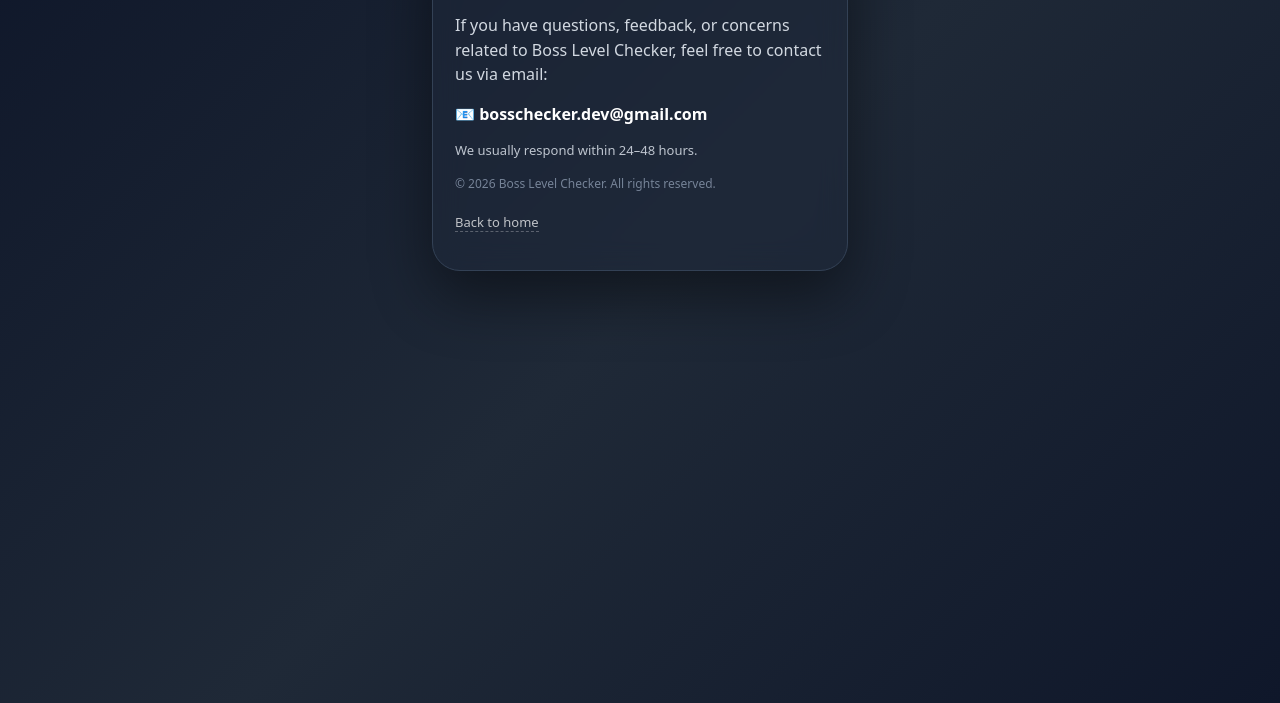
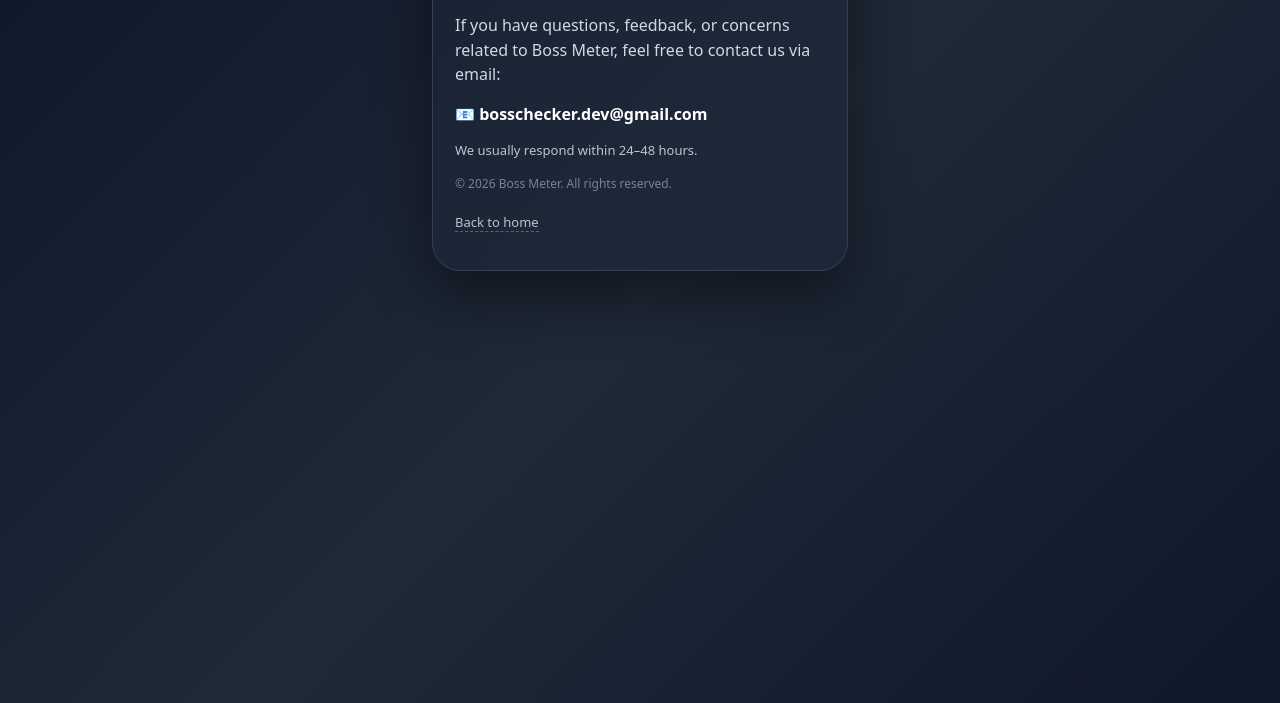
Before and after one commit to John-9000/bossdeboss, a plain HTML site: page contact.html in a window 1280 px wide. Shown: the part 97-800 px from the top of the page. Drawn offline with Linux system fonts and the light colour scheme.

Commit message:
Change title and text from 'Boss Level Checker' to 'Boss Meter'
Updated references from 'Boss Level Checker' to 'Boss Meter' in the contact page.

```diff
--- a/contact.html
+++ b/contact.html
@@ -3,7 +3,7 @@
 <head>
   <meta charset="utf-8" />
   <meta name="viewport" content="width=device-width, initial-scale=1" />
-  <title>Contact Us - Boss Level Checker</title>
+  <title>Contact Us</title>
   <link rel="stylesheet" href="./styles.css" />
 </head>
 <body>
@@ -14,7 +14,7 @@
         <p class="subtitle">Get in touch</p>
 
         <p style="color: rgba(226,232,240,0.92); line-height:1.55;">
-          If you have questions, feedback, or concerns related to Boss Level Checker,
+          If you have questions, feedback, or concerns related to Boss Meter,
           feel free to contact us via email:
         </p>
 
@@ -26,7 +26,7 @@
           We usually respond within 24–48 hours.
         </p>
          <p style="color: rgba(148,163,184,0.75); font-size:12px; margin-top:16px;">
-          © 2026 Boss Level Checker. All rights reserved.
+          © 2026 Boss Meter. All rights reserved.
         </p>
 
         <p style="margin-top:18px;">
```
